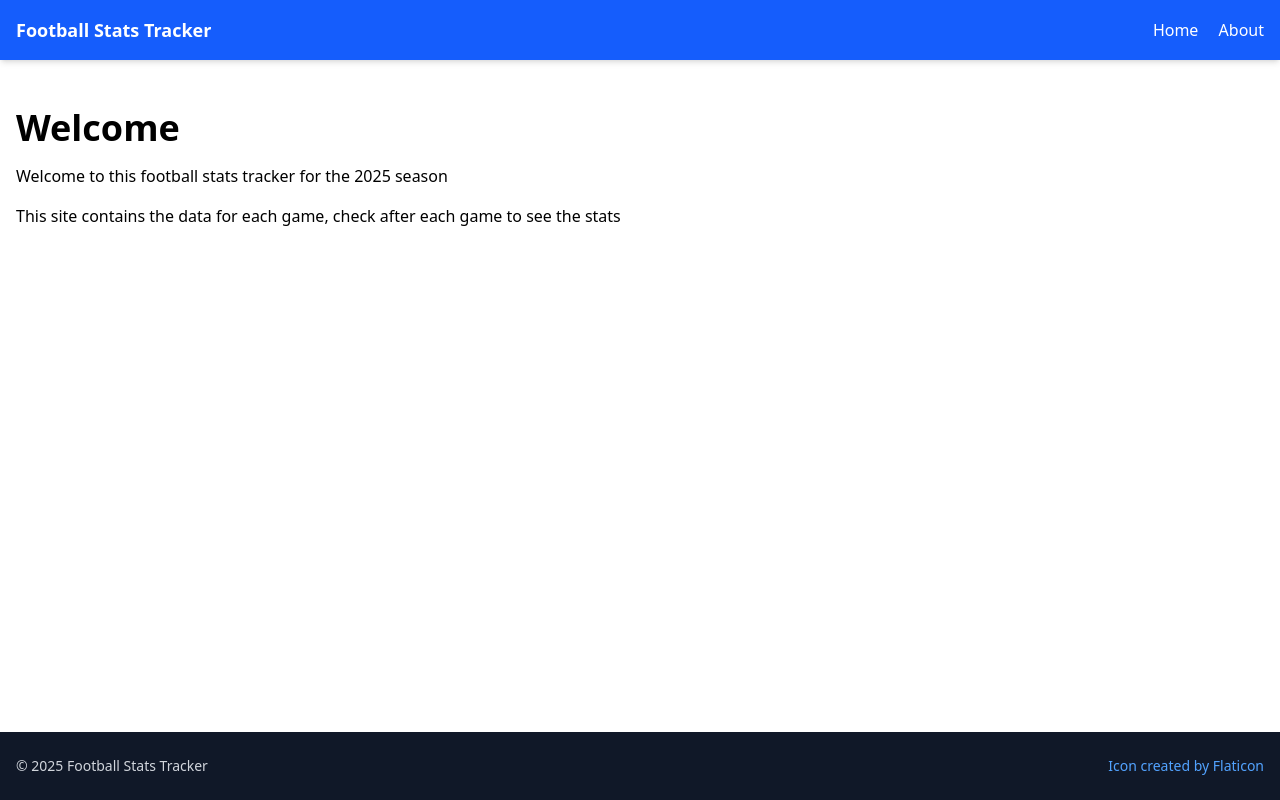
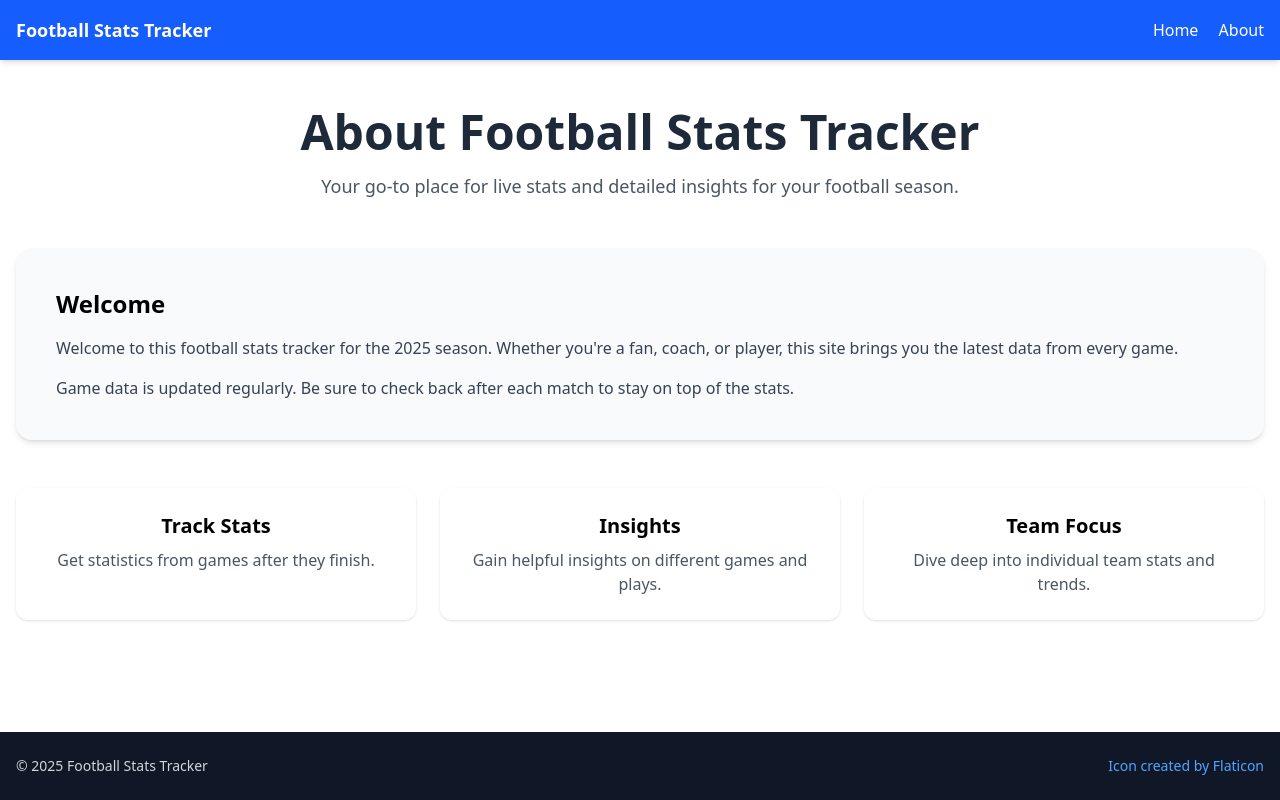
Before and after one commit to anonymous3813/football-stats-tracker-site, a SvelteKit app: page /about in a window 1280 px wide. Built offline with nearby package versions, Linux system fonts and the light colour scheme.

Commit message:
Reorganized tracker

```diff
--- a/package.json
+++ b/package.json
@@ -40,6 +40,7 @@
 	},
 	"dependencies": {
 		"@sveltejs/adapter-node": "^5.2.12",
+		"dexie": "^4.0.11",
 		"firebase": "^11.4.0",
 		"football-tracker-site": "file:",
 		"postcss-cli": "^11.0.1"
--- a/src/routes/about/+page.svelte
+++ b/src/routes/about/+page.svelte
@@ -1,14 +1,43 @@
 <svelte:head>
-    <title>About - Football Stats tracker</title>
-    <meta name="description" content="Learn more about this football stats tracker site." />
+  <title>About - Football Stats Tracker</title>
+  <meta name="description" content="Learn more about this football stats tracker site." />
 </svelte:head>
 
-<main class="container mx-auto px-4 py-8 m-4">
-    <h1 class="text-4xl font-bold mb-4">Welcome</h1>
-    <p class="mb-4">
-      Welcome to this football stats tracker for the 2025 season
+<main class="container mx-auto px-4 py-12">
+  <!-- Hero Heading -->
+  <section class="text-center mb-12">
+    <h1 class="text-4xl md:text-5xl font-extrabold mb-4 text-gray-800">
+      About Football Stats Tracker
+    </h1>
+    <p class="text-lg text-gray-600 max-w-2xl mx-auto">
+      Your go-to place for live stats and detailed insights for your football season.
     </p>
-    <p class="mb-4">
-      This site contains the data for each game, check after each game to see the stats
+  </section>
+
+  <!-- Introduction Section -->
+  <section class="bg-gray-50 rounded-2xl p-6 md:p-10 shadow-md mb-12">
+    <h2 class="text-2xl font-semibold mb-4">Welcome</h2>
+    <p class="mb-4 text-gray-700">
+      Welcome to this football stats tracker for the 2025 season. Whether you're a fan, coach, or player, this site brings you the latest data from every game.
     </p>
+    <p class="text-gray-700">
+      Game data is updated regularly. Be sure to check back after each match to stay on top of the stats.
+    </p>
+  </section>
+
+  <!-- Feature Section (Optional) -->
+  <section class="grid md:grid-cols-3 gap-6 text-center">
+    <div class="bg-white p-6 rounded-xl shadow hover:shadow-lg transition">
+      <h3 class="text-xl font-bold mb-2">Track Stats</h3>
+      <p class="text-gray-600">Get statistics from games after they finish.</p>
+    </div>
+    <div class="bg-white p-6 rounded-xl shadow hover:shadow-lg transition">
+      <h3 class="text-xl font-bold mb-2">Insights</h3>
+      <p class="text-gray-600">Gain helpful insights on different games and plays.</p>
+    </div>
+    <div class="bg-white p-6 rounded-xl shadow hover:shadow-lg transition">
+      <h3 class="text-xl font-bold mb-2">Team Focus</h3>
+      <p class="text-gray-600">Dive deep into individual team stats and trends.</p>
+    </div>
+  </section>
 </main>
--- a/src/routes/tracker/+page.svelte
+++ b/src/routes/tracker/+page.svelte
@@ -1,9 +1,6 @@
 <script lang="ts">
 	import DropDown from '../../components/DropDown.svelte';
 	import ButtonGroup from '../../components/ButtonGroup.svelte';
-
-	let { data } = $props();
-	console.log(data.props.data);
 
 	let down = $state('First down');
 	let playIndex = $state(0);
```
Also changed, not shown: src/lib/db.ts (added), src/routes/tracker/games/+page.svelte (added), src/routes/tracker/games/game[gameId]/+page.svelte (added), 1 other file (tests, documents, lock files or other folders).
